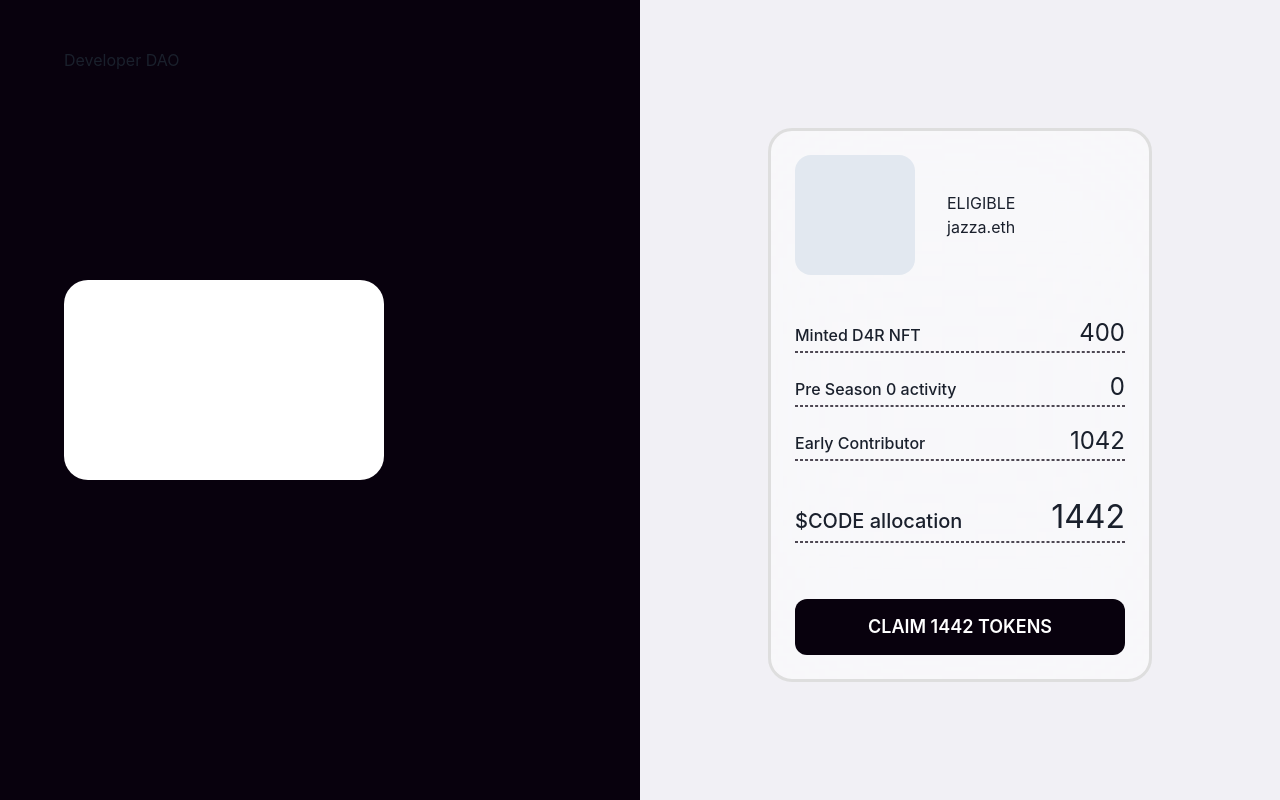
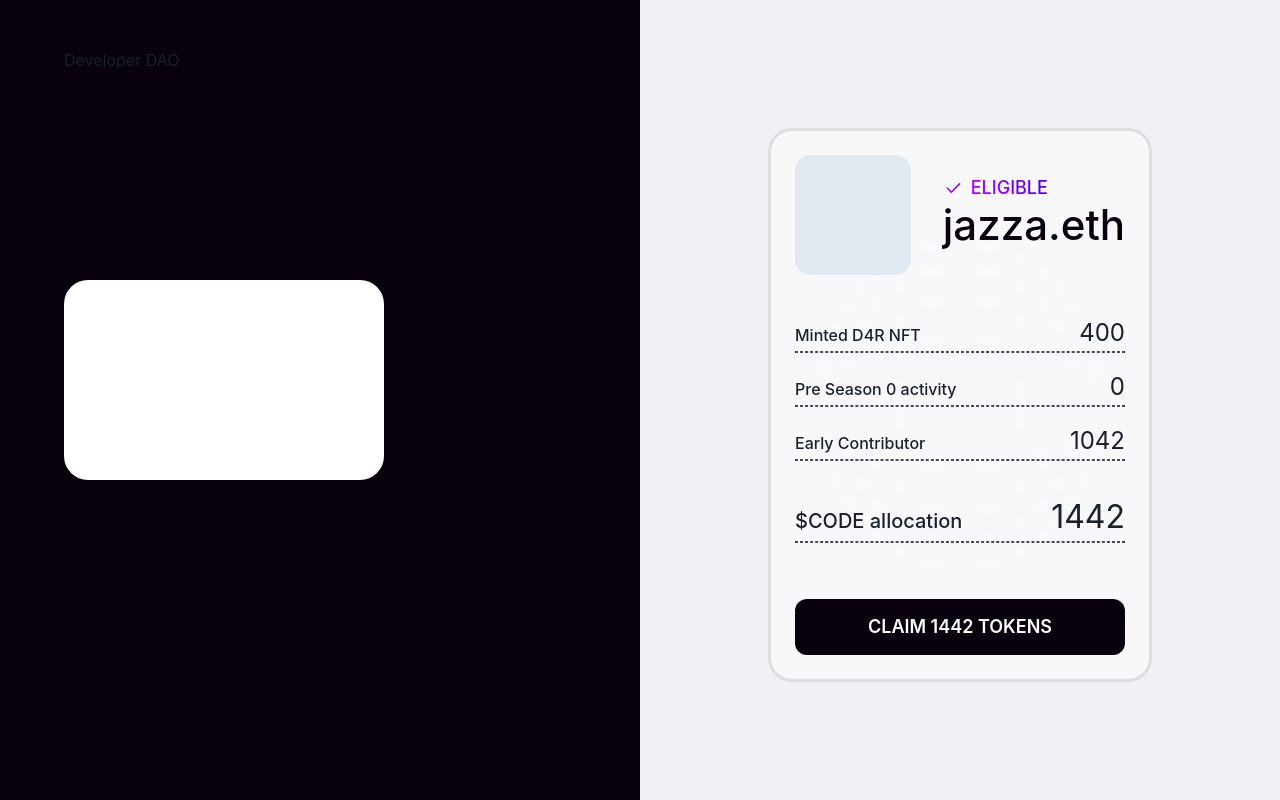
Before and after one commit to 7i7o/code-claim-site, a Next.js app in the folder packages/next-app/: page / in a window 1280 px wide. Built offline with nearby package versions, Linux system fonts and the light colour scheme.

Commit message:
Update card's header design

```diff
--- a/packages/next-app/src/components/ClaimCard.tsx
+++ b/packages/next-app/src/components/ClaimCard.tsx
@@ -1,9 +1,9 @@
-import { Box, Button, Flex, Spacer, Text } from "@chakra-ui/react";
+import { Box, Button, Flex, Image, Spacer, Text } from "@chakra-ui/react";
 
 export enum ClaimCardState {
   disconnected,
   unclaimed,
-  claiming,
+  isClaiming,
   claimed,
 }
 
@@ -50,12 +50,43 @@
   </Button>
 );
 
-const Header = ({ address }: { address: string }) => (
+interface HeaderData {
+  address: string;
+  image: string;
+  showLabel: boolean;
+}
+
+const Header = ({ address, image, showLabel }: HeaderData) => (
   <Flex align="center">
     <Avatar />
     <Flex direction="column" ml={["20px", "32px"]}>
-      <Text>ELIGIBLE</Text>
-      <Text>{address}</Text>
+      {showLabel && (
+        <Flex align="center">
+          <Image
+            src="assets/eligible-check.svg"
+            alt="check"
+            w="20px"
+            h="20px"
+            mr="8px"
+          />
+          <Text
+            bgClip="text"
+            bgGradient="linear(to-r, #AD00FF, #4E00EC)"
+            fontSize={["16px", "18px"]}
+            fontWeight="500"
+          >
+            ELIGIBLE
+          </Text>
+        </Flex>
+      )}
+      <Text
+        color="#08010D"
+        fontSize={["32px", "42px"]}
+        fontWeight="500"
+        mt="-8px"
+      >
+        {address}
+      </Text>
     </Flex>
   </Flex>
 );
@@ -101,7 +132,11 @@
       direction="column"
       p="24px"
     >
-      <Header address={address} />
+      <Header
+        address={address}
+        image=""
+        showLabel={state !== ClaimCardState.disconnected}
+      />
       <Flex direction="column" mt="8" mb="8">
         {positions.map((pos, index) => {
           return (
```
Also changed, not shown: packages/next-app/public/assets/eligible-check.svg (added).
